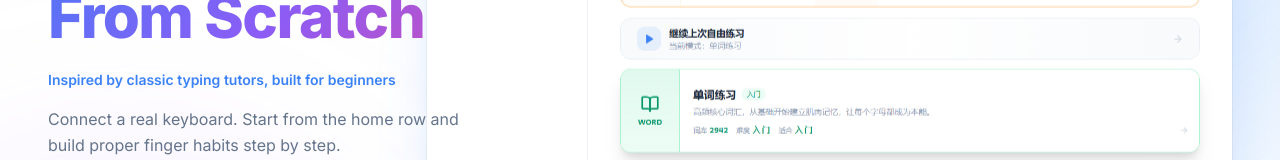
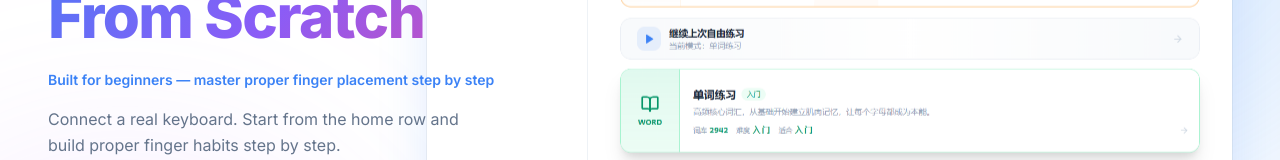
Before and after one commit to skyloveflash1-netizen/type-flow-landing, a React (Vite) app: page / in a window 1280 px wide. Shown: the part 303-463 px from the top of the page. Built offline with nearby package versions, Linux system fonts and the light colour scheme.

Commit message:
fix: remove 金山打字 reference from hero subtitle

```diff
--- a/src/i18n/translations.ts
+++ b/src/i18n/translations.ts
@@ -120,7 +120,7 @@ const zhCN: LandingDict = {
 
   heroTitle: '从零开始，',
   heroTitleHighlight: '学会打字',
-  heroSubtitle: '受金山打字启发，专为入门学习者打造',
+  heroSubtitle: '专为入门学习者打造，循序渐进掌握正确指法',
   heroDesc: '连接真实键盘，从基准键位开始，循序渐进掌握正确指法。',
   heroDescRotating: [
     '适合零基础入门，也适合进阶提高',
@@ -223,7 +223,7 @@ const zhTW: LandingDict = {
   ...zhCN,
   heroTitle: '從零開始，',
   heroTitleHighlight: '學會打字',
-  heroSubtitle: '受金山打字啟發，專為入門學習者打造',
+  heroSubtitle: '專為入門學習者打造，循序漸進掌握正確指法',
   heroDesc: '連接真實鍵盤，從基準鍵位開始，循序漸進掌握正確指法。',
   heroDescRotating: [
     '適合零基礎入門，也適合進階提高',
@@ -328,7 +328,7 @@ const en: LandingDict = {
 
   heroTitle: 'Learn Typing',
   heroTitleHighlight: 'From Scratch',
-  heroSubtitle: 'Inspired by classic typing tutors, built for beginners',
+  heroSubtitle: 'Built for beginners — master proper finger placement step by step',
   heroDesc: 'Connect a real keyboard. Start from the home row and build proper finger habits step by step.',
   heroDescRotating: [
     'Perfect for absolute beginners and improvers',
```
